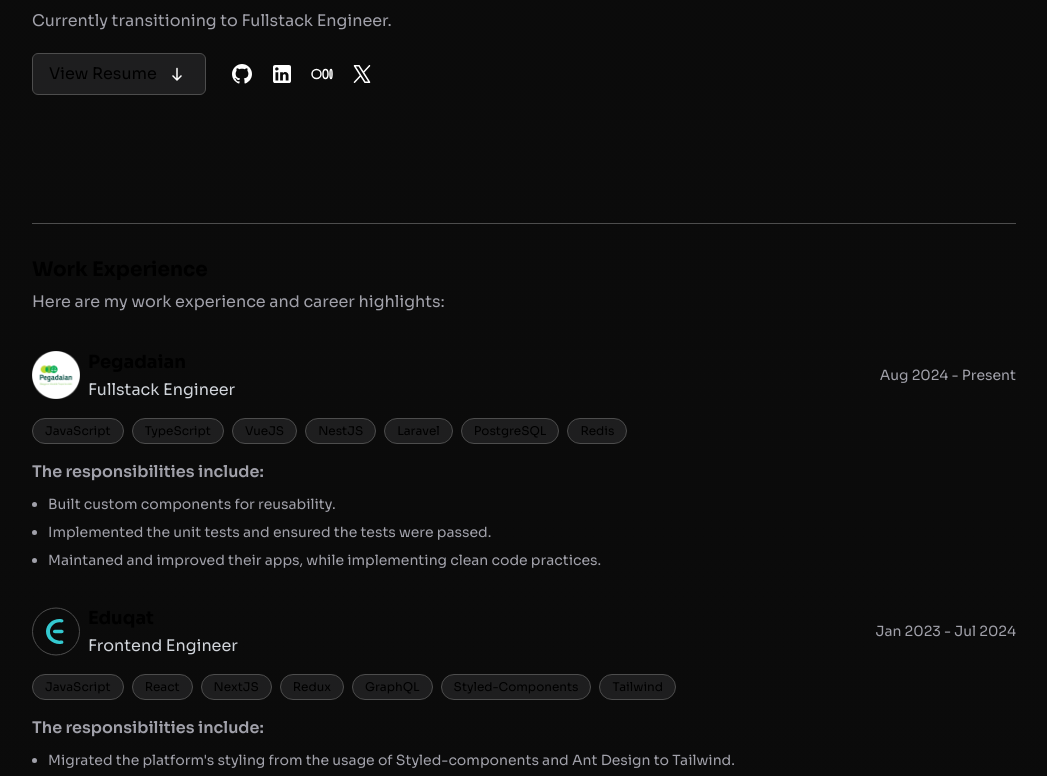
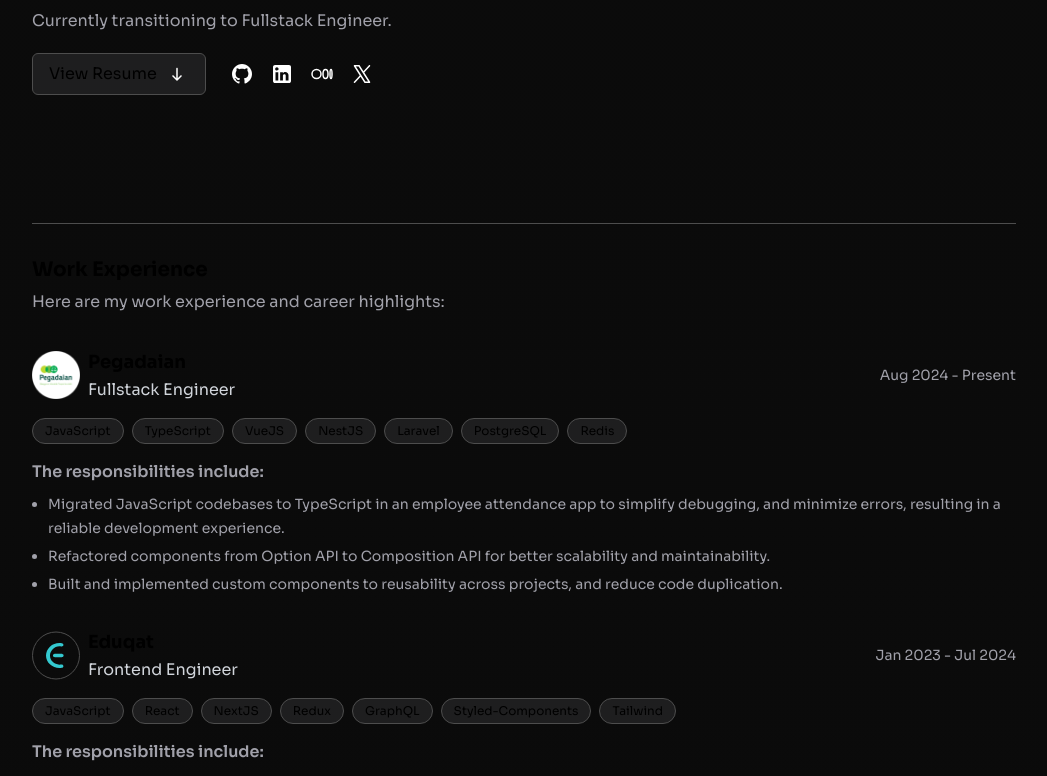
Before and after one commit to vickyadrii/personal-website-2.0, a Next.js app: page / in a window 1280 px wide. Shown: the part 387-1163 px from the top of the page, without its empty margins (116-1163 px from the left). Built offline with nearby package versions, Linux system fonts and the light colour scheme.

Commit message:
fix(experience): adjust responsibilities

```diff
--- a/src/constants/constants.ts
+++ b/src/constants/constants.ts
@@ -52,9 +52,9 @@ export const workExperience: Activity[] = [
     period: "Aug 2024 - Present",
     tech_stacks: ["JavaScript", "TypeScript", "VueJS", "NestJS", "Laravel", "PostgreSQL", "Redis"],
     responsibilities: [
-      "Built custom components for reusability.",
-      "Implemented the unit tests and ensured the tests were passed.",
-      "Maintaned and improved their apps, while implementing clean code practices.",
+      "Migrated JavaScript codebases to TypeScript in an employee attendance app to simplify debugging, and minimize errors, resulting in a reliable development experience.",
+      "Refactored components from Option API to Composition API for better scalability and maintainability.",
+      "Built and implemented custom components to reusability across projects, and reduce code duplication.",
     ],
   },
   {
```
